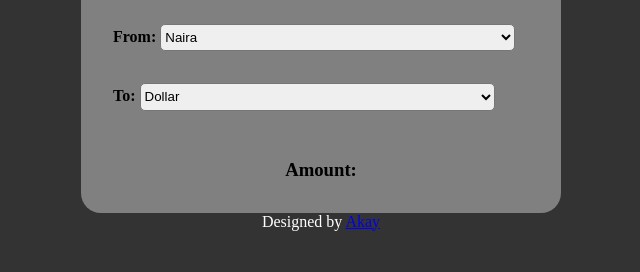
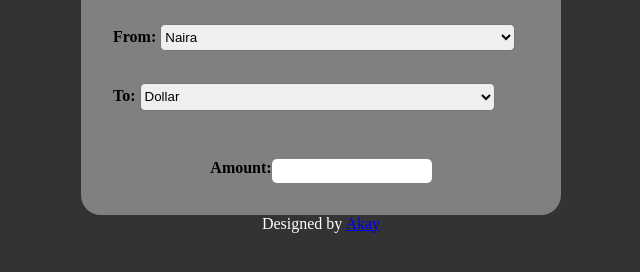
Before and after one commit to Emhaakay/Currency-Converter, a plain HTML site: page index.html in a window 1280 px wide. Shown: the part 248-520 px from the top of the page, without its empty margins (319-959 px from the left). Drawn offline with Linux system fonts and the light colour scheme.

Commit message:
added the box for the amount

```diff
--- a/index.html
+++ b/index.html
@@ -43,7 +43,8 @@
             <i class="fa-solid fa-question"></i>
         </div>
         <div class="result">
-            <h3>Amount: <span id="resultee"></span></h3>
+            <label for="Amount">Amount:</label>
+            <div id="resultee"></div>
         </div>
         <div class="popinfo" id="popinfo">
             <div class="popinfobut" id="popinfobut"><i class="fa-sharp fa-solid fa-square-xmark"></i></div>
--- a/script.js
+++ b/script.js
@@ -56,4 +56,5 @@ let clear = document.querySelector(".clearbut")
 clear.addEventListener('click', () => {
    amount.value = ""
     span.innerHTML = ""
+
 })
--- a/style.css
+++ b/style.css
@@ -77,7 +77,9 @@ border-radius: 5px;
 
 .result {
     margin-top: 3rem;
-    text-align: center;
+    justify-content: center;
+    display: flex;
+
 }
 .tag{
     text-align: center;
@@ -122,6 +124,15 @@ label{
     font-size: 1rem;
     font-weight: 900;
 }
+#resultee{
+    background-color: white;
+    border-radius: 5px;
+    padding: 3px 10px;
+    min-width: 10rem;
+    height: 1.5rem;
+    font-size: 1.2rem;
+}
+
 
 /* ANIMATION */
 @keyframes akay {
```
